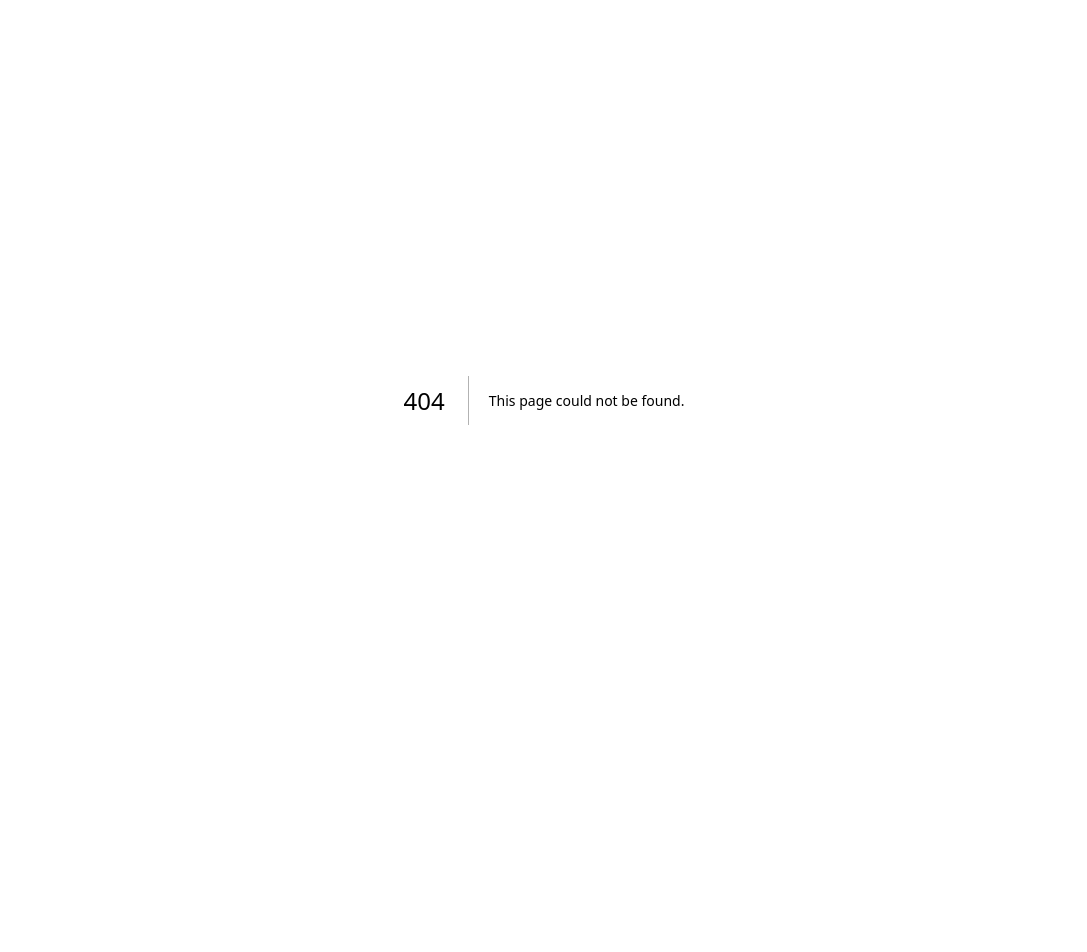
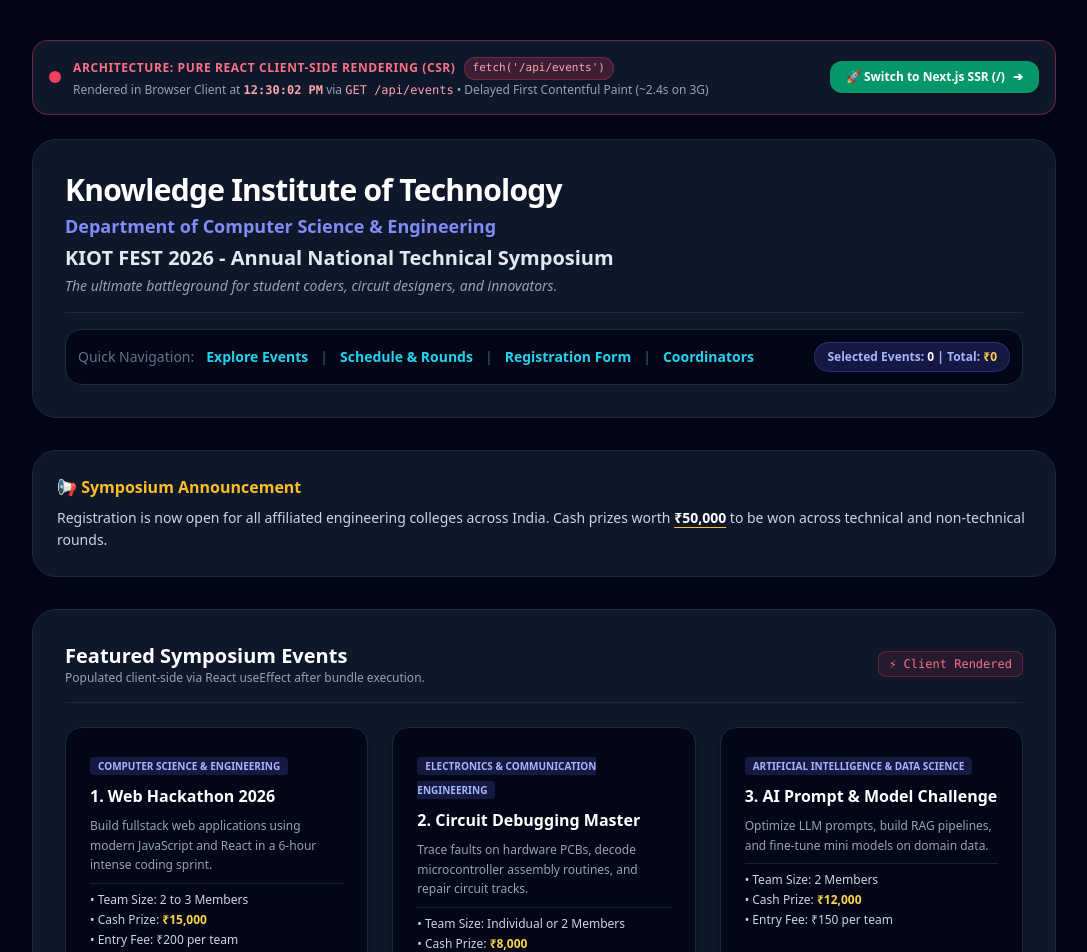
Before and after one commit to skuppuraj/kiot_fest, a Next.js app: page /pure-react in a window 1280 px wide. Before the commit this address had no page. Shown: the top 952 px of the page, without its empty margins (96-1183 px from the left). Before the commit the page ends 800 px from the top, so only its background shows below. Built offline with nearby package versions, Linux system fonts and the light colour scheme.

Commit message:
feat(preschool-06): demonstrate Next.js SSR vs Pure React CSR using route-based comparison (/ vs /pure-react) and real mock API endpoint (/api/events)

```diff
--- /dev/null
+++ b/src/data/preschoolEvents.js
@@ -0,0 +1,41 @@
+export const PRESCHOOL_EVENTS = [
+  {
+    id: 1,
+    title: '1. Web Hackathon 2026',
+    dept: 'Computer Science & Engineering',
+    desc: 'Build fullstack web applications using modern JavaScript and React in a 6-hour intense coding sprint.',
+    teamSize: '2 to 3 Members',
+    prize: '₹15,000',
+    fee: 200,
+    feeUnit: 'per team',
+    eligibility: 'All B.E / B.Tech students',
+  },
+  {
+    id: 2,
+    title: '2. Circuit Debugging Master',
+    dept: 'Electronics & Communication Engineering',
+    desc: 'Trace faults on hardware PCBs, decode microcontroller assembly routines, and repair circuit tracks.',
+    teamSize: 'Individual or 2 Members',
+    prize: '₹8,000',
+    fee: 100,
+    feeUnit: 'per person',
+    tools: 'Digital Multimeters, Oscilloscopes, Soldering Station',
+  },
+  {
+    id: 3,
+    title: '3. AI Prompt & Model Challenge',
+    dept: 'Artificial Intelligence & Data Science',
+    desc: 'Optimize LLM prompts, build RAG pipelines, and fine-tune mini models on domain data.',
+    teamSize: '2 Members',
+    prize: '₹12,000',
+    fee: 150,
+    feeUnit: 'per team',
+  },
+];
+
+export const SCHEDULE_DATA = [
+  { time: '09:30 AM - 12:30 PM', name: 'Web Hackathon (Round 1)', venue: 'CSE Turing Lab (3rd Floor)', coordinator: 'Prof. K. Raj (Ext. 402)' },
+  { time: '10:00 AM - 12:00 PM', name: 'Circuit Debugging', venue: 'ECE Micro Lab (2nd Floor)', coordinator: 'Prof. S. Priya (Ext. 214)' },
+  { time: '01:30 PM - 03:30 PM', name: 'AI Model Challenge', venue: 'AI&DS Cloud Lab (4th Floor)', coordinator: 'Dr. M. Suresh (Ext. 505)' },
+  { time: '03:30 PM - 04:30 PM', name: 'Valedictory & Prize Distribution', venue: 'KIOT Main Auditorium', coordinator: 'Principal & HODs' },
+];
--- /dev/null
+++ b/src/pages/api/events.js
@@ -0,0 +1,28 @@
+import { PRESCHOOL_EVENTS, SCHEDULE_DATA } from '../../data/preschoolEvents';
+
+// Real mock API endpoint for client-side CSR demonstration
+// Returns symposium events and schedule data as JSON with realistic backend processing delay
+export default async function handler(req, res) {
+  if (req.method !== 'GET') {
+    return res.status(405).json({ message: 'Method Not Allowed' });
+  }
+
+  // Realistic server-side latency (~350ms) representing database query execution
+  // This makes the client-side network request and loading skeleton visible in DevTools
+  await new Promise((resolve) => setTimeout(resolve, 350));
+
+  const serverTimestamp = new Date().toLocaleTimeString('en-US', {
+    hour: '2-digit',
+    minute: '2-digit',
+    second: '2-digit',
+    hour12: true,
+  });
+
+  return res.status(200).json({
+    success: true,
+    source: 'KIOT Fest Mock API (/api/events)',
+    serverTimestamp,
+    events: PRESCHOOL_EVENTS,
+    schedule: SCHEDULE_DATA,
+  });
+}
--- a/public/preschool/ssr_index.js
+++ b/src/pages/pure-react.js
@@ -1,47 +1,16 @@
-import React, { useState } from 'react';
+import React, { useState, useEffect } from 'react';
 import Head from 'next/head';
 import Link from 'next/link';
 import { PRESCHOOL_EVENTS, SCHEDULE_DATA } from '../data/preschoolEvents';
 
-export async function getServerSideProps(context) {
-  // Executed on the Node.js server for every request before delivering HTML
-  // Server-side API fetch to the same /api/events endpoint:
-  const protocol = context.req.headers['x-forwarded-proto'] || 'http';
-  const host = context.req.headers['host'] || 'localhost:3000';
-  const apiUrl = `${protocol}://${host}/api/events`;
+// Pure React CSR Component: NO getServerSideProps!
+// All data fetching and component mounting happens entirely in the browser client.
+export default function PureReactCsrPage() {
+  const [events, setEvents] = useState([]);
+  const [schedule, setSchedule] = useState([]);
+  const [loading, setLoading] = useState(true);
+  const [renderTimestamp, setRenderTimestamp] = useState(null);
 
-  let serverTimestamp = new Date().toLocaleTimeString('en-US', {
-    hour: '2-digit',
-    minute: '2-digit',
-    second: '2-digit',
-    hour12: true,
-  });
-  let initialEvents = PRESCHOOL_EVENTS;
-  let initialSchedule = SCHEDULE_DATA;
-
-  try {
-    const res = await fetch(apiUrl);
-    if (res.ok) {
-      const data = await res.json();
-      serverTimestamp = data.serverTimestamp || serverTimestamp;
-      initialEvents = data.events || PRESCHOOL_EVENTS;
-      initialSchedule = data.schedule || SCHEDULE_DATA;
-    }
-  } catch (err) {
-    // If the server cannot reach itself via HTTP loopback, fall back cleanly to data constants
-    console.warn('Server-side fetch to /api/events note:', err.message);
-  }
-
-  return {
-    props: {
-      serverTimestamp,
-      initialEvents,
-      initialSchedule,
-    },
-  };
-}
-
-export default function NextJsSsrPage({ serverTimestamp, initialEvents, initialSchedule }) {
   const [selectedIds, setSelectedIds] = useState([]);
   const [fullName, setFullName] = useState('');
   const [rollNo, setRollNo] = useState('');
@@ -50,6 +19,50 @@ export default function NextJsSsrPage({ serverTimestamp, initialEvents, initialS
   const [dept, setDept] = useState('CSE');
   const [accommodation, setAccommodation] = useState('no');
 
+  useEffect(() => {
+    // Real asynchronous client-side HTTP fetch to the mock API endpoint
+    // Demonstrates the client waterfall: HTML -> JS bundle -> React mount -> HTTP GET /api/events
+    let isMounted = true;
+
+    fetch('/api/events')
+      .then((res) => {
+        if (!res.ok) {
+          throw new Error(`HTTP error! status: ${res.status}`);
+        }
+        return res.json();
+      })
+      .then((data) => {
+        if (isMounted) {
+          setEvents(data.events || []);
+          setSchedule(data.schedule || []);
+          setLoading(false);
+          setRenderTimestamp(
+            data.serverTimestamp ||
+              new Date().toLocaleTimeString('en-US', {
+                hour: '2-digit',
+                minute: '2-digit',
+                second: '2-digit',
+                hour12: true,
+              })
+          );
+        }
+      })
+      .catch((err) => {
+        console.error('Error fetching /api/events:', err);
+        if (isMounted) {
+          // Graceful fallback to static data
+          setEvents(PRESCHOOL_EVENTS);
+          setSchedule(SCHEDULE_DATA);
+          setLoading(false);
+          setRenderTimestamp(new Date().toLocaleTimeString('en-US'));
+        }
+      });
+
+    return () => {
+      isMounted = false;
+    };
+  }, []);
+
   const toggleEvent = (id) => {
     setSelectedIds((prev) =>
       prev.includes(id) ? prev.filter((item) => item !== id) : [...prev, id]
@@ -57,7 +70,7 @@ export default function NextJsSsrPage({ serverTimestamp, initialEvents, initialS
   };
 
   const totalAmount = selectedIds.reduce((sum, id) => {
-    const item = (initialEvents || []).find((e) => e.id === id);
+    const item = events.find((e) => e.id === id);
     return sum + (item ? item.fee : 0);
   }, 0);
 
@@ -81,40 +94,51 @@ export default function NextJsSsrPage({ serverTimestamp, initialEvents, initialS
   return (
     <div className="min-h-screen bg-slate-950 text-slate-100 p-4 sm:p-6 md:p-10 font-sans">
       <Head>
-        <title>KIOT FEST 2026 | Next.js SSR (Server-Side Pre-rendered)</title>
-        <meta name="description" content="Annual National Technical Symposium. Pre-rendered on server for instant first paint and SEO." />
-        <meta property="og:title" content="KIOT FEST 2026 - Annual National Technical Symposium" />
-        <meta property="og:description" content="Cash prizes worth ₹50,000. Register now for Web Hackathon, Circuit Debugging, and AI Challenge." />
-        <meta property="og:image" content="https://kiotfest.com/poster.jpg" />
+        <title>KIOT FEST 2026 | Pure React CSR (Client-Side Rendered)</title>
+        <meta name="description" content="Annual National Technical Symposium. Client-Side Rendered demonstrating SPA bundle and fetch waterfalls." />
       </Head>
 
+      <noscript>
+        <div className="max-w-5xl mx-auto mb-6 p-4 bg-rose-900 border border-rose-600 rounded-2xl text-white font-bold text-center">
+          ⚠️ JavaScript is disabled in your browser! Pure React cannot render any content without executing client-side JavaScript.
+        </div>
+      </noscript>
+
       {/* Top Architecture Status Bar */}
-      <div className="max-w-5xl mx-auto mb-6 p-4 bg-slate-900 border border-emerald-500/40 rounded-2xl shadow-xl flex flex-wrap items-center justify-between gap-3">
+      <div className="max-w-5xl mx-auto mb-6 p-4 bg-slate-900 border border-rose-500/40 rounded-2xl shadow-xl flex flex-wrap items-center justify-between gap-3">
         <div className="flex items-center space-x-3">
           <span className="flex h-3 w-3 relative">
-            <span className="animate-ping absolute inline-flex h-full w-full rounded-full bg-emerald-400 opacity-75"></span>
-            <span className="relative inline-flex rounded-full h-3 w-3 bg-emerald-500"></span>
+            <span className="animate-ping absolute inline-flex h-full w-full rounded-full bg-rose-400 opacity-75"></span>
+            <span className="relative inline-flex rounded-full h-3 w-3 bg-rose-500"></span>
           </span>
           <div>
             <div className="flex items-center space-x-2">
-              <span className="text-xs font-black uppercase tracking-wider text-emerald-400">
-                Architecture: Next.js Server-Side Rendering (SSR)
+              <span className="text-xs font-black uppercase tracking-wider text-rose-400">
+                Architecture: Pure React Client-Side Rendering (CSR)
               </span>
-              <span className="text-[11px] bg-emerald-500/20 text-emerald-300 border border-emerald-500/30 px-2 py-0.5 rounded-full font-mono">
-                getServerSideProps (Server API Fetch)
+              <span className="text-[11px] bg-rose-500/20 text-rose-300 border border-rose-500/30 px-2 py-0.5 rounded-full font-mono">
+                fetch(&apos;/api/events&apos;)
               </span>
             </div>
             <p className="text-xs text-slate-400 mt-0.5">
-              Pre-rendered on Server via <code className="text-emerald-300 font-mono">GET /api/events</code> at <strong className="text-emerald-300 font-mono">{serverTimestamp}</strong> • Zero client-side API requests!
+              {loading ? (
+                <span className="text-amber-300 animate-pulse font-mono">
+                  ⏳ Browser executing JS bundle &amp; awaiting HTTP GET /api/events...
+                </span>
+              ) : (
+                <>
+                  Rendered in Browser Client at <strong className="text-rose-300 font-mono">{renderTimestamp}</strong> via <code className="text-rose-300 font-mono">GET /api/events</code> • Delayed First Contentful Paint (~2.4s on 3G)
+                </>
+              )}
             </p>
           </div>
         </div>
 
         <Link
-          href="/pure-react"
-          className="inline-flex items-center space-x-2 px-4 py-2 bg-rose-600 hover:bg-rose-500 text-white rounded-xl text-xs font-bold transition shadow-md hover:shadow-rose-600/30"
+          href="/"
+          className="inline-flex items-center space-x-2 px-4 py-2 bg-emerald-600 hover:bg-emerald-500 text-white rounded-xl text-xs font-bold transition shadow-md hover:shadow-emerald-600/30"
         >
-          <span>⚡ Switch to Pure React CSR (/pure-react)</span>
+          <span>🚀 Switch to Next.js SSR (/)</span>
           <span>➔</span>
         </Link>
       </div>
@@ -176,15 +200,27 @@ export default function NextJsSsrPage({ serverTimestamp, initialEvents, initialS
           <div className="flex flex-wrap items-center justify-between gap-2 border-b border-slate-800 pb-4">
             <div>
               <h2 className="text-xl font-bold text-white">Featured Symposium Events</h2>
-              <p className="text-xs text-slate-400">Pre-rendered directly by Next.js server; available in raw HTML payload.</p>
+              <p className="text-xs text-slate-400">Populated client-side via React useEffect after bundle execution.</p>
             </div>
-            <span className="text-xs font-mono px-2.5 py-1 bg-emerald-500/10 text-emerald-400 border border-emerald-500/30 rounded-lg">
-              ✓ Server Pre-rendered
+            <span className="text-xs font-mono px-2.5 py-1 bg-rose-500/10 text-rose-400 border border-rose-500/30 rounded-lg">
+              {loading ? '⏳ Fetching Client Data...' : '⚡ Client Rendered'}
             </span>
           </div>
 
+          {loading ? (
+            <div className="grid grid-cols-1 md:grid-cols-3 gap-6 animate-pulse">
+              {[1, 2, 3].map((i) => (
+                <div key={i} className="p-6 bg-slate-950 border border-slate-800 rounded-2xl space-y-4">
+                  <div className="h-4 bg-slate-800 rounded w-1/3"></div>
+                  <div className="h-6 bg-slate-800 rounded w-3/4"></div>
+                  <div className="h-12 bg-slate-800/60 rounded"></div>
+                  <div className="h-10 bg-slate-800 rounded"></div>
+                </div>
+              ))}
+            </div>
+          ) : (
             <div className="grid grid-cols-1 md:grid-cols-3 gap-6">
-            {(initialEvents || []).map((event) => {
+              {events.map((event) => {
                 const isSelected = selectedIds.includes(event.id);
                 return (
                   <article
@@ -225,6 +261,7 @@ export default function NextJsSsrPage({ serverTimestamp, initialEvents, initialS
                 );
               })}
             </div>
+          )}
         </section>
 
         {/* Schedule Section */}
@@ -232,6 +269,11 @@ export default function NextJsSsrPage({ serverTimestamp, initialEvents, initialS
           <h2 className="text-xl font-bold text-white border-b border-slate-800 pb-4">
             Event Schedule &amp; Timings
           </h2>
+          {loading ? (
+            <div className="p-8 text-center text-slate-500 text-xs animate-pulse">
+              Loading schedule details on client...
+            </div>
+          ) : (
             <div className="overflow-x-auto">
               <table className="w-full text-left text-xs sm:text-sm border-collapse">
                 <thead>
@@ -243,7 +285,7 @@ export default function NextJsSsrPage({ serverTimestamp, initialEvents, initialS
                   </tr>
                 </thead>
                 <tbody className="divide-y divide-slate-800/60 text-slate-300">
-                {(initialSchedule || []).map((row, idx) => (
+                  {schedule.map((row, idx) => (
                     <tr key={idx} className="hover:bg-slate-800/30 transition">
                       <td className="py-3 px-4 font-mono text-slate-400">{row.time}</td>
                       <td className="py-3 px-4 font-bold text-white">{row.name}</td>
@@ -254,6 +296,7 @@ export default function NextJsSsrPage({ serverTimestamp, initialEvents, initialS
                 </tbody>
               </table>
             </div>
+          )}
         </section>
 
         {/* Registration Form */}
@@ -414,22 +457,22 @@ export default function NextJsSsrPage({ serverTimestamp, initialEvents, initialS
         </footer>
 
         {/* DevTools Demonstration Guide Card */}
-        <div className="p-6 bg-slate-900/60 border border-indigo-500/30 rounded-3xl space-y-3 text-xs">
-          <h4 className="text-sm font-bold text-indigo-400 flex items-center space-x-2">
-            <span>🛠️ How to Demonstrate This in Browser DevTools:</span>
+        <div className="p-6 bg-slate-900/60 border border-rose-500/30 rounded-3xl space-y-3 text-xs">
+          <h4 className="text-sm font-bold text-rose-400 flex items-center space-x-2">
+            <span>🛠️ How to Demonstrate Pure React Bottlenecks in Browser DevTools:</span>
           </h4>
           <ol className="list-decimal list-inside space-y-2 text-slate-300 leading-relaxed">
             <li>
-              <strong>View Page Source (<code className="text-emerald-400 font-mono">Cmd+Option+U</code> / <code className="text-emerald-400 font-mono">Ctrl+U</code>):</strong> Notice that all event titles, cash prizes, dates, and tables are <strong>100% present in the initial HTML</strong>! Social media crawlers and Googlebot can index it instantly.
+              <strong>View Page Source (<code className="text-rose-400 font-mono">Cmd+Option+U</code> / <code className="text-rose-400 font-mono">Ctrl+U</code>):</strong> Inspect the server payload. The HTML body is basically empty! Search for "Web Hackathon" or "₹50,000" — <strong>0 results found</strong>. Search engine bots cannot read your content!
             </li>
             <li>
-              <strong>Disable JavaScript (<code className="text-emerald-400 font-mono">DevTools &gt; Settings (F1) &gt; Disable JavaScript</code>):</strong> Reload the page. The symposium site still renders completely! Then open <code className="text-rose-400 font-mono">/pure-react</code> to see the difference.
+              <strong>Disable JavaScript (<code className="text-rose-400 font-mono">DevTools &gt; Settings (F1) &gt; Disable JavaScript</code>):</strong> Reload this page. Nothing renders except the noscript warning. In pure React, if JS fails or is slow to load, the user sees a blank screen.
             </li>
             <li>
-              <strong>Network Throttling (<code className="text-emerald-400 font-mono">DevTools &gt; Network &gt; Fast 3G</code>):</strong> Reload this page. The First Contentful Paint (FCP) is nearly instantaneous because the server already delivered ready HTML!
+              <strong>Network Throttling (<code className="text-rose-400 font-mono">DevTools &gt; Network &gt; Fast 3G</code>):</strong> Reload this page. Notice the lag and skeleton loader while waiting for the JS bundle to download and client-side <code className="text-rose-400 font-mono">useEffect</code> to fetch data. Then visit <code className="text-emerald-400 font-mono">/</code> to see Next.js SSR instant paint!
             </li>
             <li>
-              <strong>Zero API Waterfall (<code className="text-emerald-400 font-mono">DevTools &gt; Network &gt; Fetch/XHR</code>):</strong> Filter requests by <strong>Fetch/XHR</strong>. Notice that <strong>0 network requests</strong> are made by the browser to load events! Then visit <code className="text-rose-400 font-mono">/pure-react</code> to see the client-side <code className="text-rose-400 font-mono">GET /api/events</code> roundtrip.
+              <strong>Real API Waterfall (<code className="text-rose-400 font-mono">DevTools &gt; Network &gt; Fetch/XHR</code>):</strong> Filter requests by <strong>Fetch/XHR</strong>. Notice the real network request <code className="text-rose-400 font-mono">GET /api/events</code> with status <code className="text-emerald-400 font-mono">200 OK</code>! Then switch to <code className="text-emerald-400 font-mono">/</code> (Next.js SSR) and verify that <strong>0 Fetch/XHR requests</strong> are made because the server pre-rendered the data!
             </li>
           </ol>
         </div>
```
Lines whose indentation alone changed are shown as unchanged.
